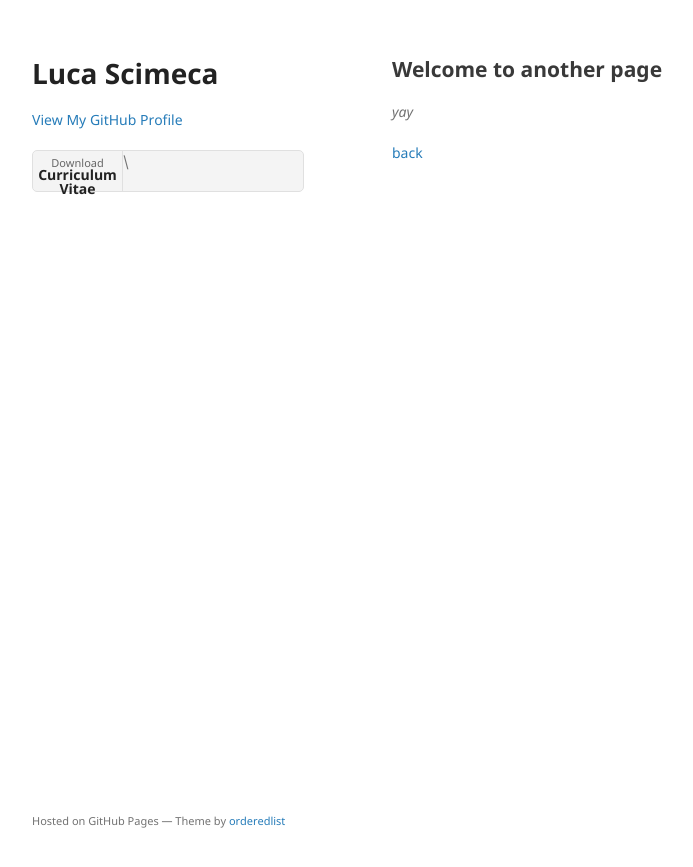
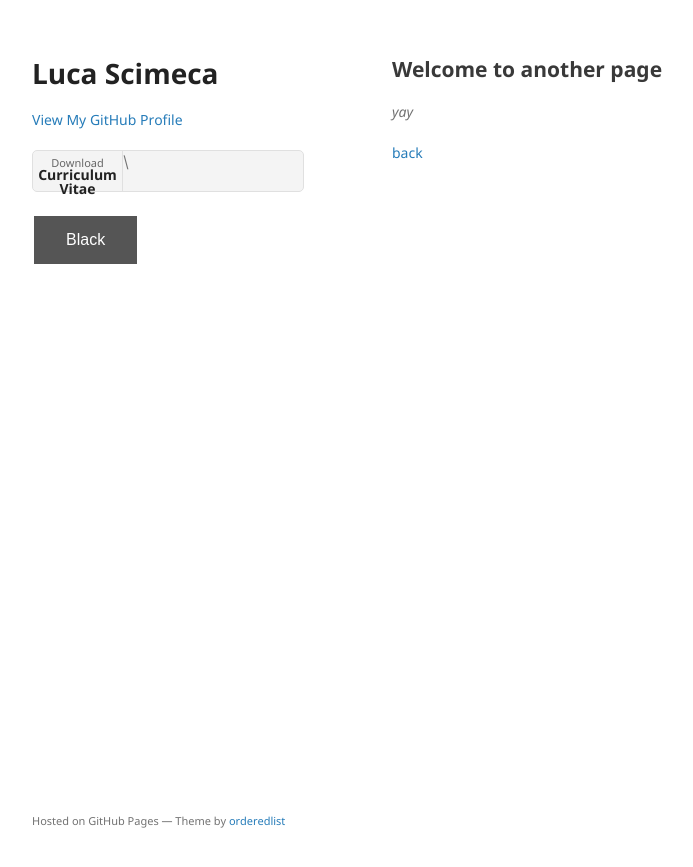
Before and after one commit to lucascimeca/lucascimeca.github.io, a Jekyll site: the page built from another-page.md, in a window 1280 px wide. Shown: the top 867 px of the page, without its empty margins (178-871 px from the left). Built offline with Jekyll 4.4.1, drawn with Linux system fonts in a browser that asks for light colours; the repository's description, which GitHub fills in, is left out; our own code applies the rules of GitHub Pages for plain Markdown files.

Commit message:
Update default.html

```diff
--- a/_layouts/default.html
+++ b/_layouts/default.html
@@ -1,6 +1,24 @@
 <!doctype html>
 <html lang="{{ site.lang | default: "en-US" }}">
   <head>
+  <style>
+    .button {
+        background-color: #4CAF50; /* Green */
+        border: none;
+        color: white;
+        padding: 15px 32px;
+        text-align: center;
+        text-decoration: none;
+        display: inline-block;
+        font-size: 16px;
+        margin: 4px 2px;
+        cursor: pointer;
+    }
+    .button2 {background-color: #008CBA;} /* Blue */
+    .button3 {background-color: #f44336;} /* Red */
+    .button4 {background-color: #e7e7e7; color: black;} /* Gray */
+    .button5 {background-color: #555555;} /* Black */
+  </style>
     <meta charset="utf-8">
     <meta http-equiv="X-UA-Compatible" content="chrome=1">
     <title>{{ site.title | default: site.github.repository_name }} by {{ site.github.owner_name }}</title>
@@ -17,13 +35,11 @@
         <h1>{{ site.title | default: site.github.repository_name }}</h1>
         <p>{{ site.description | default: site.github.project_tagline }}</p>
 
-<!--         {% if site.github.is_project_page %}
-          <p class="view"><a href="{{ site.github.repository_url }}">View the Project on GitHub <small>{{ github_name }}</small></a></p>
-        {% endif %} -->
           <p class="view"><a href="{{ site.github.owner_url }}">View My GitHub Profile</a></p>
           <ul>
             <li><a href="{{ site.github.zip_url }}">Download <strong>Curriculum Vitae</strong></a></li>\
           </ul>
+        <button class="button button5">Black</button>
       </header>
       <section>
 
```
